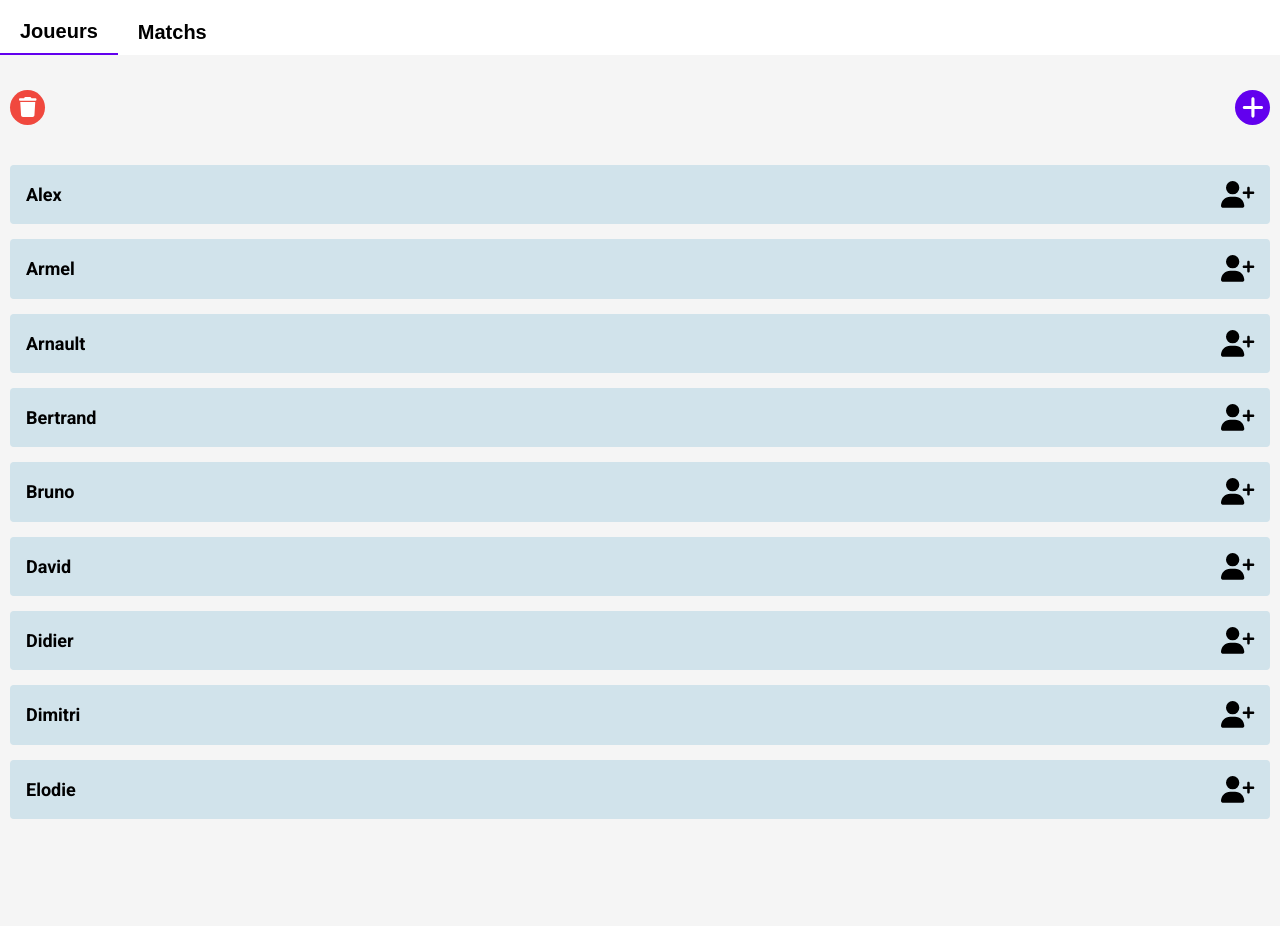
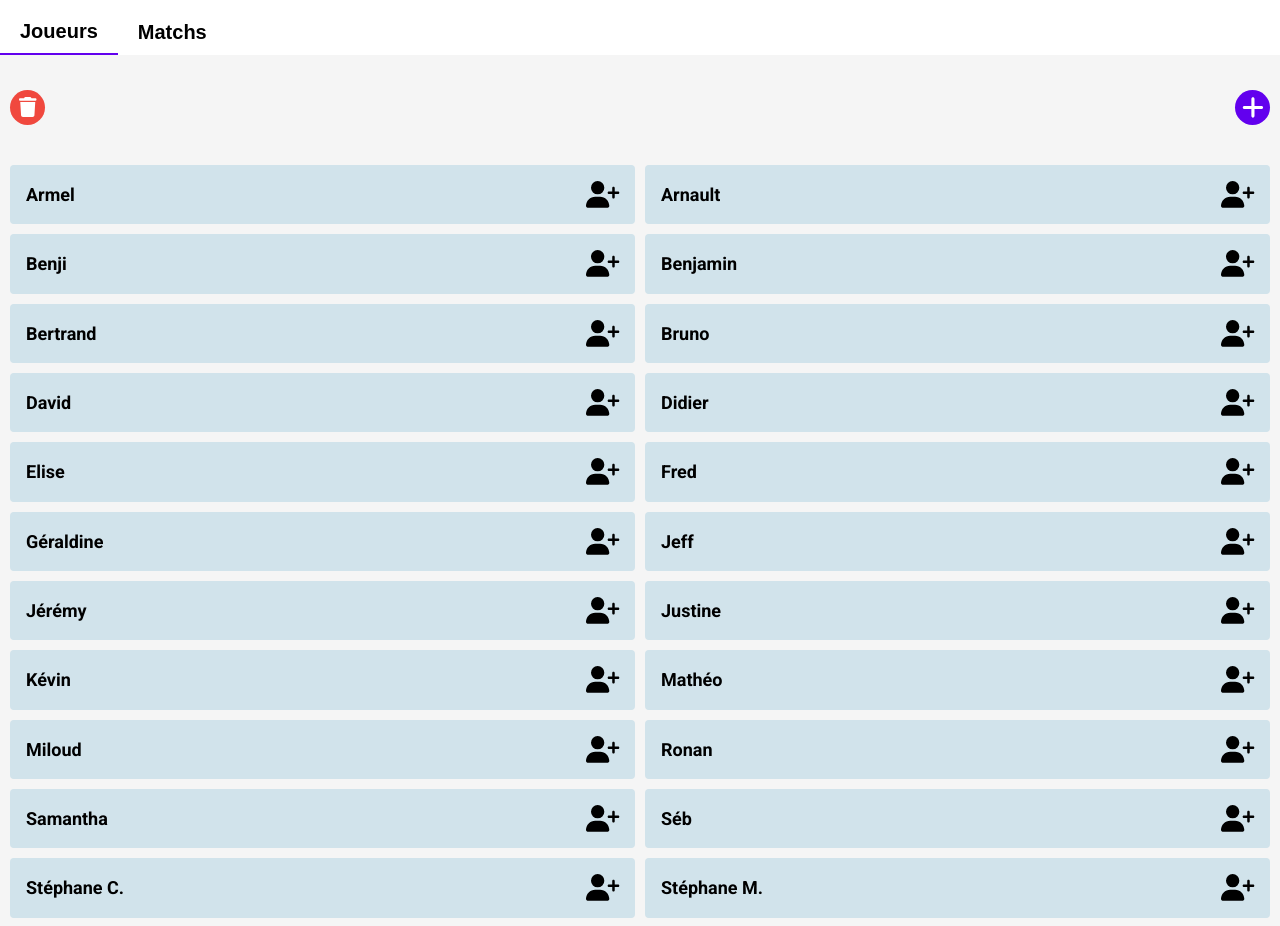
Before and after one commit to dav-daz/fous-du-volants-app, a Vue app: page / in a window 1280 px wide. Shown: the top 926 px of the page. Before the commit the page ends 834 px from the top, so only its background shows below. Built offline with nearby package versions, Linux system fonts and the light colour scheme.

Commit message:
Ajout liste complete joueurs + corrections styles

```diff
--- a/src/App.vue
+++ b/src/App.vue
@@ -26,7 +26,7 @@
 <style lang="scss">
 #app {
   .main-content {
-    margin-top: 9rem;
+    margin: 9rem 0 4rem 0;
     padding: 0 1rem;
   }
 }
--- a/src/components/Modal.vue
+++ b/src/components/Modal.vue
@@ -49,7 +49,7 @@
     width: 90%;
     max-width: 300px;
     margin: 0 auto;
-    padding: 2rem 1rem;
+    padding: 2rem;
     background-color: #fff;
     border-radius: $border-radius-4;
     box-shadow: 0 2px 8px rgba(0, 0, 0, 0.33);
@@ -78,7 +78,7 @@
 
   &-footer {
     display: flex;
-    justify-content: flex-end;
+    justify-content: space-between;
     gap: 4rem;
     margin-top: 4rem;
   }
--- a/src/components/addNewPlayers.vue
+++ b/src/components/addNewPlayers.vue
@@ -63,10 +63,12 @@
           v-html="texts.button.modal_close">
       </button>
 
-      <button @click="playersStore.addNewPlayers(newPlayersTemp)"
-              class="btn-modal"
-              type="button"
-              v-html="texts.button.add_to_list">
+      <button
+            v-if="newPlayersTemp[0].nom != ''"
+            @click="playersStore.addNewPlayers(newPlayersTemp)"
+            class="btn-modal"
+            type="button"
+            v-html="texts.button.add_to_list">
       </button>
     </div>
 </template>
--- a/src/components/players.vue
+++ b/src/components/players.vue
@@ -1,13 +1,14 @@
 <script setup>
+  import tools from "@/components/tools";
   import { usePlayersStore } from "@/store/players";
+
   const playersStore = usePlayersStore();
 </script>
 
 <template>
   <tools />
 
-  <div class="all-persons-list">
-    <ul>
+  <ul class="all-persons-list">
     <li v-for="player in playersStore.registeredPersons"
         :key="player.id"
         class="all-persons-list-item">
@@ -31,115 +32,7 @@
 
     </li>
   </ul>
-  </div>
-
-
-  <!-- use the modal component, pass in the prop -->
-  <!--  <modal :show="showModal">
-    <template #body>
-    -->
-      <!--
-      On change de composant, grâce à <component> et :is
-      Comme si on écrivait : <addNewPlayers @add-new-players="addNewPlayers" /> ou <resetPlayers @reset="reset" />
-      On récup aussi les $emit des composants
-
-      @add-new-players | @reset : $emit from 'resetPlayers.vue'
-      -->
-      <!--
-      <component :is="componentInModal"
-                  @add-new-players="addNewPlayers"
-                  @close="showModal = false"
-                  @reset="reset" />
 </template>
-  </modal>
-  -->
-</template>
-
-<script>
-import tools from "@/components/tools";
-
-export default {
-  name: "players.vue",
-  components: {
-    tools
-  },
-  data() {
-    return {
-      registeredPersons : JSON.parse(localStorage.getItem('localRegisteredPersons')),
-      playersSelected: JSON.parse(localStorage.getItem('localPlayersSelected')),
-      newPlayers: [],
-    }
-  },
-  methods:{
-    addNewPlayers(players) {
-      for (var i = 0, length = players.length; i < length; i++) {
-        let playerName = players[i].nom;
-
-        if (playerName) {
-          // on prend le timestamp pour générer un id unique
-          let numberId = Date.now();
-
-          this.registeredPersons.push({
-            id: numberId,
-            nom: playerName
-          });
-
-          this.playersSelected.push({
-            id: numberId,
-            nom: playerName
-          });
-
-          this.newPlayers.push({
-            id: numberId
-          });
-        }
-
-        this.saveInLocal();
-        this.showModal = false;
-      }
-    },
-
-    saveInLocal() {
-      const parsedSelected = JSON.stringify(this.playersSelected);
-      localStorage.setItem('localPlayersSelected', parsedSelected);
-
-      const parsedRegistered = JSON.stringify(this.registeredPersons);
-      localStorage.setItem('localRegisteredPersons', parsedRegistered);
-
-      const parsedNewPlayers = JSON.stringify(this.newPlayers);
-      localStorage.setItem('localNewPlayers', parsedNewPlayers);
-    },
-
-    deleteNewPlayers() {
-      // on parcours le tableau 'newPlayers' pour prendre les id
-      for (var j = 0, length = this.newPlayers.length; j < length; j++) {
-        let idNewPlayer = this.newPlayers[j].id;
-
-        // retrouve l'index de "idNewPlayer" dans le tableau 'registeredPersons'
-        const indexPlayer = this.registeredPersons.map(i => i.id).indexOf(idNewPlayer);
-
-        if(indexPlayer > -1) {
-          // si on retrouve, on supprime du tableau
-          this.registeredPersons.splice(indexPlayer, 1);
-        }
-      }
-
-      this.newPlayers = [];
-    },
-
-    reset() {
-      this.$emit('reset-player-selected');
-      this.deleteNewPlayers();
-
-      localStorage.removeItem('localPlayersSelected');
-      localStorage.removeItem('localRegisteredPersons');
-      localStorage.removeItem('localNewPlayers');
-
-      this.showModal = false;
-    }
-  }
-}
-</script>
 
 <style lang="scss">
 #app {
@@ -152,8 +45,12 @@ export default {
   }
 
   .all-persons-list {
+    display: flex;
+    flex-wrap: wrap;
+    gap: 1rem;
+
     &-item {
-      margin-bottom: 1.5rem;
+      width: calc(50% - 0.5rem);
       list-style: none;
     }
   }
--- a/src/data/content.json
+++ b/src/data/content.json
@@ -21,55 +21,145 @@
   "registeredPersons" : [
     {
       "id" : 1,
-      "nom" :"Alex",
+      "nom" :"Armel",
       "equipe" : [],
       "adv" : []
     },
     {
       "id" : 2,
-      "nom" :"Armel",
+      "nom" :"Arnault",
       "equipe" : [],
       "adv" : []
     },
     {
       "id" : 3,
-      "nom" :"Arnault",
+      "nom" :"Benji",
       "equipe" : [],
       "adv" : []
     },
     {
       "id" : 4,
+      "nom" : "Benjamin",
+      "equipe" : [],
+      "adv" : []
+    },
+    {
+      "id" : 5,
       "nom" : "Bertrand",
       "equipe" : [],
       "adv" : []
     },
     {
-      "id" : 5,
+      "id" : 6,
       "nom" : "Bruno",
       "equipe" : [],
       "adv" : []
     },
     {
-      "id" : 6,
+      "id" : 7,
       "nom" : "David",
       "equipe" : [],
       "adv" : []
     },
     {
-      "id" : 7,
+      "id" : 8,
       "nom" : "Didier",
       "equipe" : [],
       "adv" : []
     },
     {
-      "id" : 8,
-      "nom" : "Dimitri",
-      "equipe" : [],
+      "id" : 9,
+      "nom" : "Elise",
+      "equipe": [],
       "adv" : []
     },
     {
-      "id" : 9,
-      "nom" : "Elodie",
+      "id" : 10,
+      "nom" : "Fred",
+      "equipe": [],
+      "adv" : []
+    },
+    {
+      "id" : 11,
+      "nom" : "Géraldine",
+      "equipe": [],
+      "adv" : []
+    },
+    {
+      "id" : 12,
+      "nom" : "Jeff",
+      "equipe": [],
+      "adv" : []
+    },
+    {
+      "id" : 13,
+      "nom" : "Jérémy",
+      "equipe": [],
+      "adv" : []
+    },
+    {
+      "id" : 14,
+      "nom" : "Justine",
+      "equipe": [],
+      "adv" : []
+    },
+    {
+      "id" : 15,
+      "nom" : "Kévin",
+      "equipe": [],
+      "adv" : []
+    },
+    {
+      "id" : 16,
+      "nom" : "Mathéo",
+      "equipe": [],
+      "adv" : []
+    },
+    {
+      "id" : 17,
+      "nom" : "Miloud",
+      "equipe": [],
+      "adv" : []
+    },
+    {
+      "id" : 18,
+      "nom" : "Ronan",
+      "equipe": [],
+      "adv" : []
+    },
+    {
+      "id" : 19,
+      "nom" : "Samantha",
+      "equipe": [],
+      "adv" : []
+    },
+    {
+      "id" : 20,
+      "nom" : "Séb",
+      "equipe": [],
+      "adv" : []
+    },
+    {
+      "id" : 21,
+      "nom" : "Stéphane C.",
+      "equipe": [],
+      "adv" : []
+    },
+    {
+      "id" : 22,
+      "nom" : "Stéphane M.",
+      "equipe": [],
+      "adv" : []
+    },
+    {
+      "id" : 23,
+      "nom" : "Sylvain",
+      "equipe": [],
+      "adv" : []
+    },
+    {
+      "id" : 24,
+      "nom" : "Virginie",
       "equipe": [],
       "adv" : []
     }
--- a/src/store/players.js
+++ b/src/store/players.js
@@ -83,6 +83,7 @@ export const usePlayersStore = defineStore('players', {
 
         this.deleteNewPlayers();
         this.playersSelected = [];
+        this.registeredPersons = content.registeredPersons;
 
         toolsStore.showModal = false;
       }
```
Lines whose indentation alone changed are shown as unchanged.
